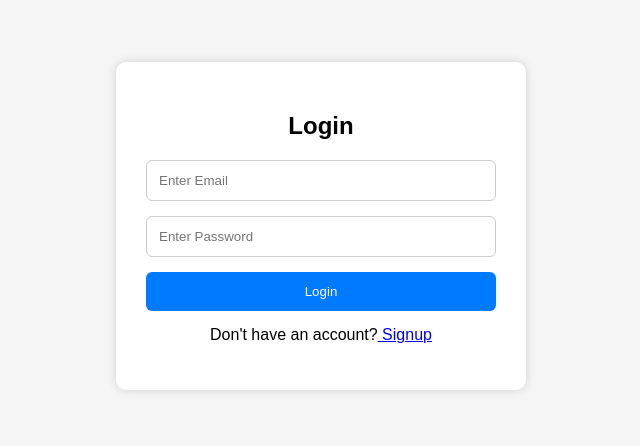
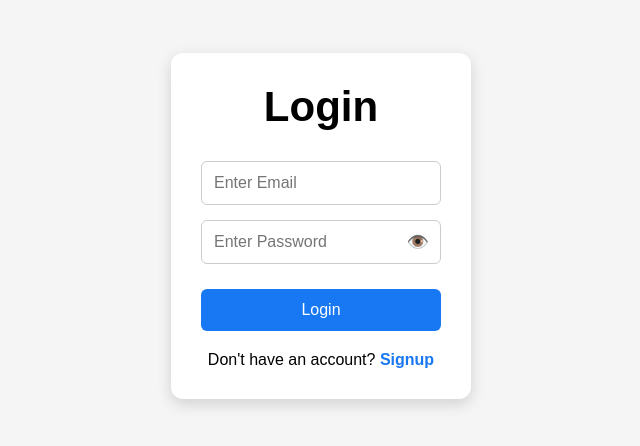
Before and after one commit to Aakash-Rajput22/mini-project, a React (Create React App) app: page /login in a window 1280 px wide. Shown: the part 174-620 px from the top of the page, without its empty margins (319-959 px from the left). Built offline with nearby package versions, Linux system fonts and the light colour scheme; the HTML template or start-up script is replaced by a standard one.

Commit message:
Added professional dashboard UI

```diff
--- /dev/null
+++ b/src/components/Card.js
@@ -0,0 +1,13 @@
+function Card({ title, value }) {
+  return (
+    <div className="card">
+
+      <h3>{title}</h3>
+
+      <h1>{value}</h1>
+
+    </div>
+  );
+}
+
+export default Card;
--- /dev/null
+++ b/src/components/Navbar.js
@@ -0,0 +1,24 @@
+import { Link } from "react-router-dom";
+
+function Navbar() {
+  return (
+    <nav className="navbar">
+
+      <div className="logo">
+        Mini Project
+      </div>
+
+      <ul>
+        <li><Link to="/dashboard">Dashboard</Link></li>
+        <li><Link to="/">Home</Link></li>
+      </ul>
+
+      <button className="logout-btn">
+        Logout
+      </button>
+
+    </nav>
+  );
+}
+
+export default Navbar;
--- a/src/index.css
+++ b/src/index.css
@@ -1,13 +1,20 @@
 body {
   margin: 0;
-  font-family: -apple-system, BlinkMacSystemFont, 'Segoe UI', 'Roboto', 'Oxygen',
-    'Ubuntu', 'Cantarell', 'Fira Sans', 'Droid Sans', 'Helvetica Neue',
-    sans-serif;
+  font-family: -apple-system, BlinkMacSystemFont, "Segoe UI", "Roboto",
+    "Oxygen", "Ubuntu", "Cantarell", "Fira Sans", "Droid Sans",
+    "Helvetica Neue", sans-serif;
+  background: #f5f5f5;
   -webkit-font-smoothing: antialiased;
   -moz-osx-font-smoothing: grayscale;
 }
 
+* {
+  margin: 0;
+  padding: 0;
+  box-sizing: border-box;
+}
+
 code {
-  font-family: source-code-pro, Menlo, Monaco, Consolas, 'Courier New',
+  font-family: source-code-pro, Menlo, Monaco, Consolas, "Courier New",
     monospace;
 }
--- a/src/pages/Dashboard.js
+++ b/src/pages/Dashboard.js
@@ -1,9 +1,46 @@
+import Navbar from "../components/Navbar";
+import Card from "../components/Card";
+import "../styles/dashboard.css";
+
 function Dashboard() {
+
   return (
-    <div>
-      <h1>Welcome to Dashboard 🎉</h1>
-    </div>
+
+    <>
+
+      <Navbar />
+
+      <div className="dashboard">
+
+        <h1>
+          Welcome Back 👋
+        </h1>
+
+        <div className="card-container">
+
+          <Card
+            title="Users"
+            value="120"
+          />
+
+          <Card
+            title="Revenue"
+            value="₹45,000"
+          />
+
+          <Card
+            title="Orders"
+            value="34"
+          />
+
+        </div>
+
+      </div>
+
+    </>
+
   );
+
 }
 
 export default Dashboard;
--- a/src/pages/Login.js
+++ b/src/pages/Login.js
@@ -7,6 +7,7 @@ function Login() {
 
   const [email, setEmail] = useState("");
   const [password, setPassword] = useState("");
+  const [showPassword, setShowPassword] = useState(false);
 
   const handleLogin = () => {
     if (!email) {
@@ -14,8 +15,20 @@ function Login() {
       return;
     }
 
+    const emailRegex = /^[^\s@]+@[^\s@]+\.[^\s@]+$/;
+
+    if (!emailRegex.test(email)) {
+      alert("Please enter a valid email");
+      return;
+    }
+
     if (!password) {
       alert("Password is required");
+      return;
+    }
+
+    if (password.length < 8) {
+      alert("Password must be at least 8 characters");
       return;
     }
 
@@ -28,8 +41,10 @@ function Login() {
   return (
     <div className="login-container">
       <div className="login-box">
+
         <h2>Login</h2>
 
+        {/* Email */}
         <input
           type="email"
           placeholder="Enter Email"
@@ -37,21 +52,38 @@ function Login() {
           onChange={(e) => setEmail(e.target.value)}
         />
 
-        <input
-          type="password"
-          placeholder="Enter Password"
-          value={password}
-          onChange={(e) => setPassword(e.target.value)}
-        />
+        {/* Password */}
+        <div className="password-box">
+          <input
+            type={showPassword ? "text" : "password"}
+            placeholder="Enter Password"
+            value={password}
+            onChange={(e) => setPassword(e.target.value)}
+          />
 
-        <button onClick={handleLogin}>
+          <button
+            type="button"
+            className="eye-btn"
+            onClick={() => setShowPassword(!showPassword)}
+          >
+            {showPassword ? "🙈" : "👁️"}
+          </button>
+        </div>
+
+        {/* Login Button */}
+        <button
+          type="button"
+          className="login-btn"
+          onClick={handleLogin}
+        >
           Login
         </button>
 
         <p>
-          Don't have an account?
-          <Link to="/signup"> Signup</Link>
+          Don't have an account?{" "}
+          <Link to="/signup">Signup</Link>
         </p>
+
       </div>
     </div>
   );
--- /dev/null
+++ b/src/styles/dashboard.css
@@ -0,0 +1,62 @@
+.navbar{
+    height:70px;
+    background:#1877f2;
+    display:flex;
+    justify-content:space-between;
+    align-items:center;
+    padding:0 40px;
+}
+
+.logo{
+    color:white;
+    font-size:24px;
+    font-weight:bold;
+}
+
+.navbar ul{
+    display:flex;
+    list-style:none;
+    gap:30px;
+}
+
+.navbar a{
+    color:white;
+    text-decoration:none;
+}
+
+.logout-btn{
+    background:white;
+    color:#1877f2;
+    border:none;
+    padding:10px 20px;
+    border-radius:6px;
+    cursor:pointer;
+}
+
+.dashboard{
+    padding:40px;
+}
+
+.card-container{
+    display:flex;
+    gap:30px;
+    margin-top:30px;
+}
+
+.card{
+    width:220px;
+    background:white;
+    padding:30px;
+    border-radius:12px;
+    box-shadow:0 5px 15px rgba(0,0,0,.1);
+    text-align:center;
+}
+
+.card h3{
+    color:#555;
+    margin-bottom:15px;
+}
+
+.card h1{
+    color:#1877f2;
+}
--- a/src/styles/login.css
+++ b/src/styles/login.css
@@ -1,53 +1,92 @@
-body{
-    margin:0;
-    font-family:Arial, Helvetica, sans-serif;
-    background:#f5f5f5;
+.login-container {
+  display: flex;
+  justify-content: center;
+  align-items: center;
+  height: 100vh;
 }
 
-.login-container{
-    height:100vh;
-    display:flex;
-    justify-content:center;
-    align-items:center;
+.login-box {
+  width: 300px;
+  background: #fff;
+  padding: 30px;
+  border-radius: 12px;
+  box-shadow: 0 5px 15px rgba(0, 0, 0, 0.15);
 }
 
-.login-box{
-    width:350px;
-    background:#fff;
-    padding:30px;
-    border-radius:10px;
-    box-shadow:0 0 10px rgba(0,0,0,.15);
+.login-box h2 {
+  text-align: center;
+  margin-bottom: 30px;
+  font-size: 42px;
 }
 
-.login-box h2{
-    text-align:center;
-    margin-bottom:20px;
+.login-box input {
+  width: 100%;
+  padding: 12px;
+  font-size: 16px;
+  border: 1px solid #ccc;
+  border-radius: 6px;
+  margin-bottom: 15px;
 }
 
-.login-box input{
-    width:100%;
-    padding:12px;
-    margin-bottom:15px;
-    border:1px solid #ccc;
-    border-radius:6px;
-    box-sizing:border-box;
+
+.password-box {
+  position: relative;
+  margin-bottom: 15px;
 }
 
-.login-box button{
-    width:100%;
-    padding:12px;
-    background:#007bff;
-    color:white;
-    border:none;
-    border-radius:6px;
-    cursor:pointer;
+.password-box input {
+  margin-bottom: 0;
+  padding-right: 45 px;
 }
 
-.login-box button:hover{
-    background:#0056b3;
+
+.eye-btn {
+  position: absolute;
+  top: 50%;
+  right: 12px;
+  transform: translateY(-50%);
+  background: transparent;
+  border: none;
+  cursor: pointer;
+  font-size: 18px;
+  padding: 0;
+  width: auto;
+  color: #555;
 }
 
-.login-box p{
-    text-align:center;
-    margin-top:15px;
+.eye-btn:hover {
+  color: #1877f2;
 }
+
+
+.login-btn {
+  width: 100%;
+  padding: 12px;
+  background: #1877f2;
+  color: white;
+  border: none;
+  border-radius: 6px;
+  font-size: 16px;
+  cursor: pointer;
+  margin-top: 10px;
+}
+
+.login-btn:hover {
+  background: #0056d2;
+}
+
+.login-box p {
+  text-align: center;
+  margin-top: 20px;
+  font-size: 16px;
+}
+
+.login-box a {
+  color: #1877f2;
+  text-decoration: none;
+  font-weight: bold;
+}
+
+.login-box a:hover {
+  text-decoration: underline;
+}
```
